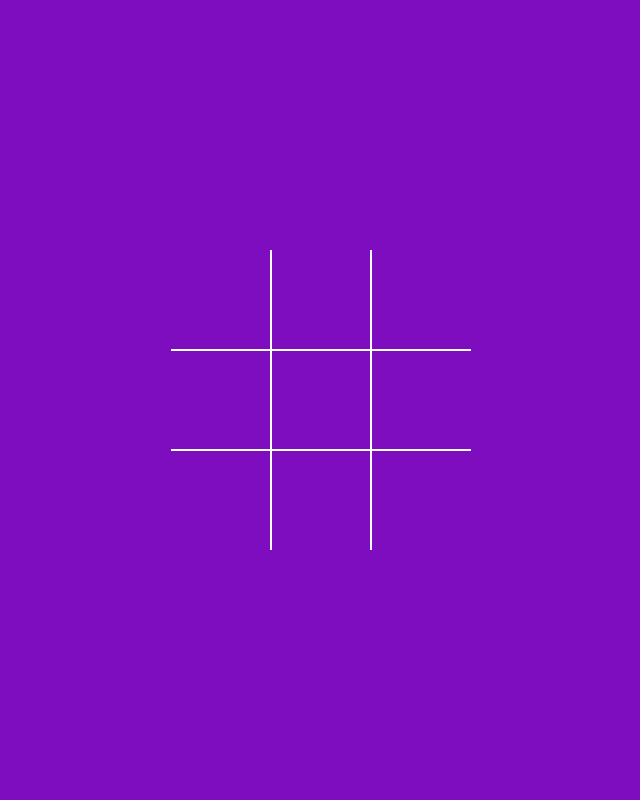
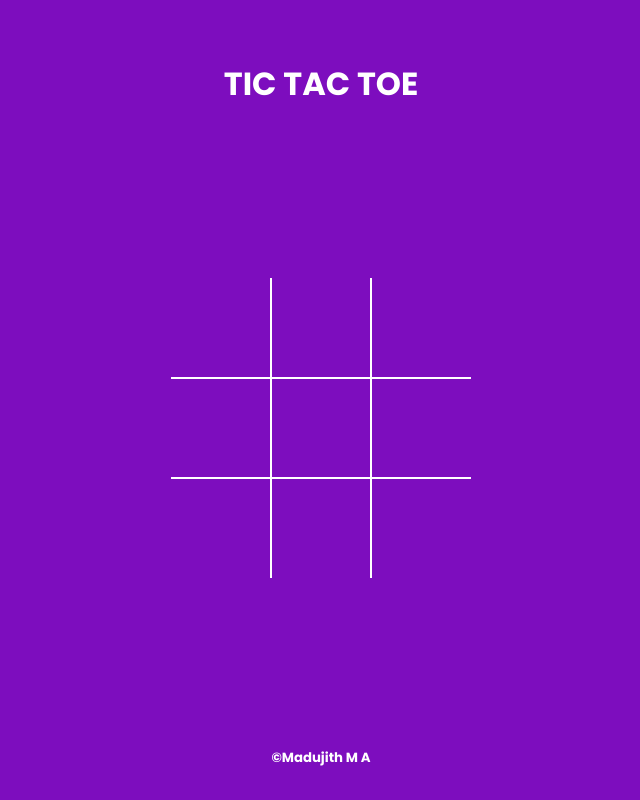
Before and after one commit to MadujithGowda/tic-tac-toe, a plain HTML site: page index.html in a window 1280 px wide. Shown: the whole page, without its empty margins (319-959 px from the left). Drawn offline with Linux system fonts and the light colour scheme.

Commit message:
bug fixes

```diff
--- a/index.html
+++ b/index.html
@@ -9,6 +9,7 @@
     <link rel="stylesheet" href="./styles/style.css" />
   </head>
   <body>
+    <h1>TIC TAC TOE</h1>
     <div class="board" id="board">
       <div class="cell" data-cell></div>
       <div class="cell" data-cell></div>
@@ -24,6 +25,7 @@
       <div data-winning-message-text></div>
       <button id="restartButton">Restart</button>
     </div>
+    <h5>&copy;Madujith M A</h5>
     <script src="./scripts/script.js"></script>
   </body>
 </html>
--- a/styles/style.css
+++ b/styles/style.css
@@ -24,10 +24,20 @@ body {
   font-family: 'Poppins', sans-serif;
   background-color: var(--dark-color);
 }
+h1{
+  text-align: center;
+  color: #fff;
+  margin-top:60px;
+
+}
+h5{
+  text-align: center;
+  color: #fff;
+}
 
 .board {
   width: 100vw;
-  height: 100vh;
+  height: 80vh;
   display: grid;
   justify-content: center;
   align-content: center;
```
